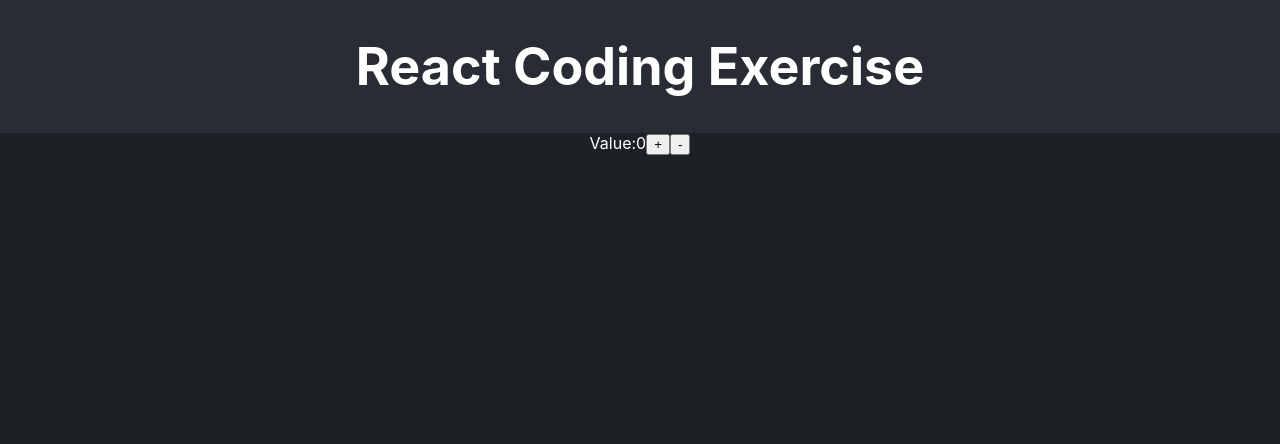
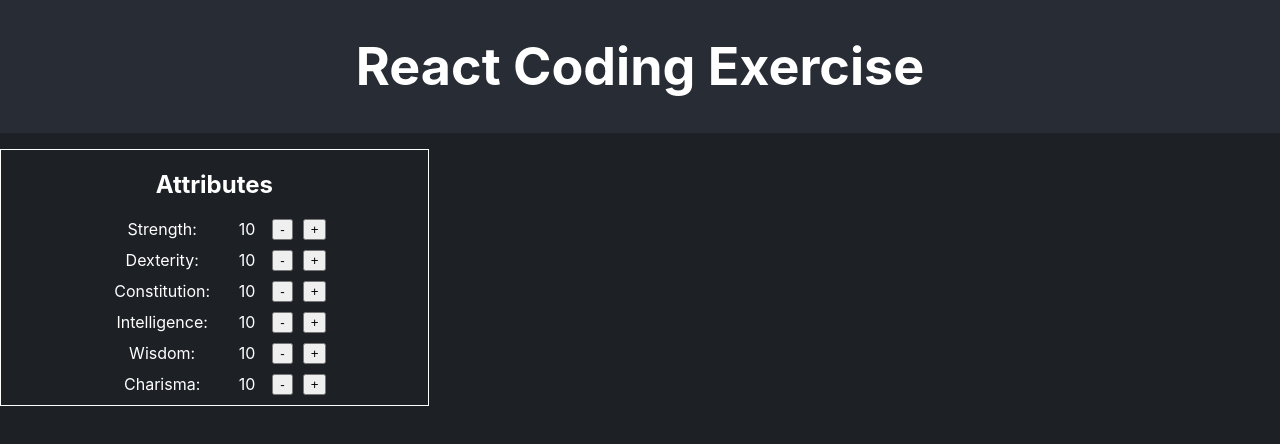
Before and after one commit to upqiefarhad-bit/ecruiting-webapp-character, a React (Create React App) app: page / in a window 1280 px wide. Shown: the top 444 px of the page. Built offline with nearby package versions, Linux system fonts and the light colour scheme.

Commit message:
added state controls for the attributes and updated component and css file

```diff
--- a/src/App.tsx
+++ b/src/App.tsx
@@ -1,6 +1,7 @@
 import { useState } from 'react';
 import './App.css';
 import { ATTRIBUTE_LIST, CLASS_LIST, SKILL_LIST } from './consts.js';
+import { Attributes } from './components/Attributes';
 
 
 function App() {
@@ -12,10 +13,7 @@ function App() {
       </header>
       <section className="App-section">
         <div>
-          Value:
-          {num}
-          <button>+</button>
-          <button>-</button>
+          <Attributes />
         </div>
       </section>
     </div>
--- /dev/null
+++ b/src/components/Attributes.tsx
@@ -0,0 +1,45 @@
+import { useState } from 'react';
+import { ATTRIBUTE_LIST } from '../consts';
+import type { Attributes as AttributesType } from '../types';
+import '../css/Attributes.css';
+
+const initialAttributes: AttributesType = {
+    Strength: 10,
+    Dexterity: 10,
+    Constitution: 10,
+    Intelligence: 10,
+    Wisdom: 10,
+    Charisma: 10,
+};
+
+export const Attributes = () => {
+    const [attributes, setAttributes] = useState<AttributesType>(initialAttributes);
+
+    const incrementAttribute = (attributeName: keyof AttributesType) => {
+        setAttributes(prev => ({
+            ...prev,
+            [attributeName]: prev[attributeName] + 1,
+        }));
+    };
+
+    const decrementAttribute = (attributeName: keyof AttributesType) => {
+        setAttributes(prev => ({
+            ...prev,
+            [attributeName]: prev[attributeName] - 1,
+        }));
+    };
+
+    return (
+        <div className="attributes-container">
+            <h1 className="attributes-header">Attributes</h1>
+            {ATTRIBUTE_LIST.map(attributeName => (
+                <div key={attributeName} className="attribute-row">
+                    <span className="attribute-name">{attributeName}:</span>
+                    <span className="attribute-value">{attributes[attributeName]}</span>
+                    <button onClick={() => decrementAttribute(attributeName as keyof AttributesType)}>-</button>
+                    <button onClick={() => incrementAttribute(attributeName as keyof AttributesType)}>+</button>
+                </div>
+            ))}
+        </div>
+    );
+}
--- /dev/null
+++ b/src/css/Attributes.css
@@ -0,0 +1,28 @@
+.attributes-container {
+    margin-top: 1rem;
+  width: 33.33%;
+  display: flex;
+  flex-direction: column;
+  align-items: center;
+  justify-content: center;
+  border: 1px solid white;
+}
+
+.attributes-header {
+  margin-bottom: 20px;
+}
+
+.attribute-row {
+  margin-bottom: 10px;
+  display: flex;
+  align-items: center;
+  gap: 10px;
+}
+
+.attribute-name {
+  min-width: 120px;
+}
+
+.attribute-value {
+  min-width: 30px;
+}
```
